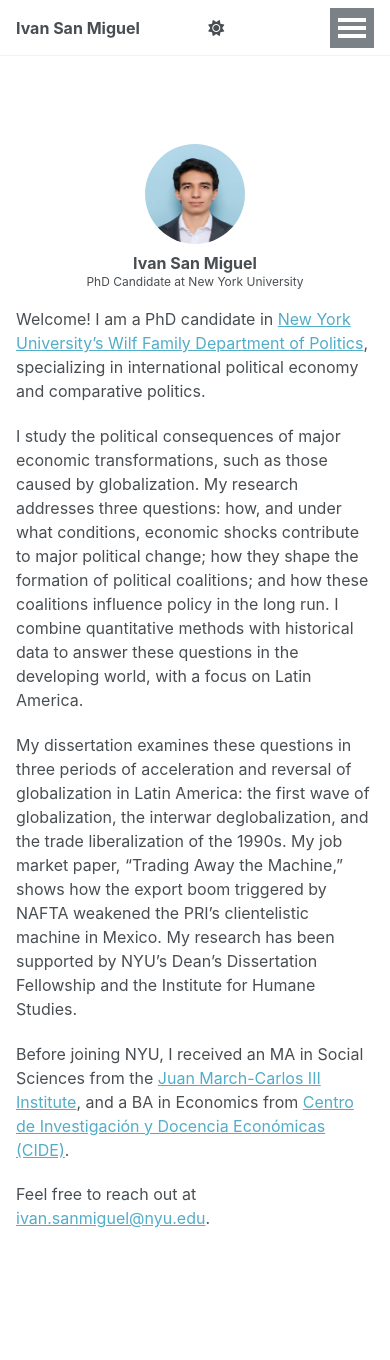
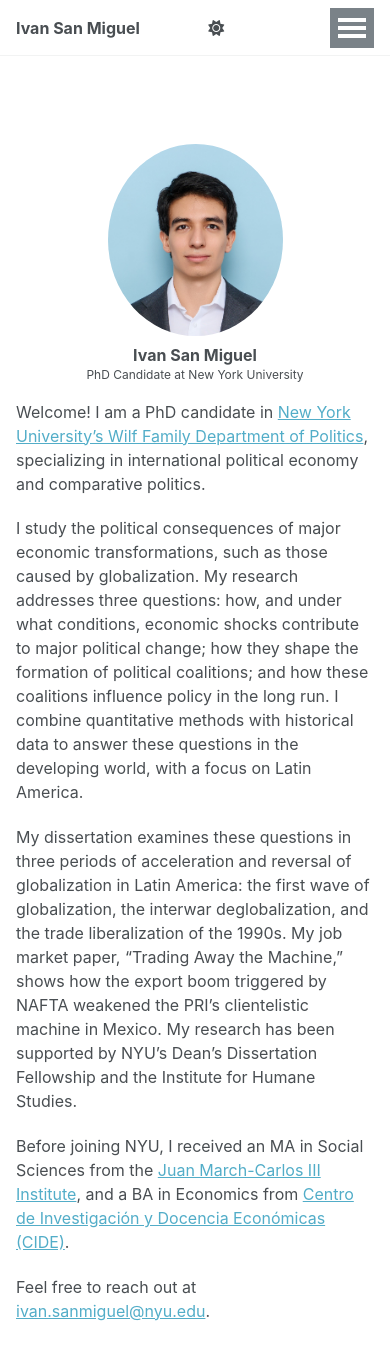
Before and after one commit to IvanSanMiguel/ivansanmiguel.github.io, a Jekyll site: the page built from _pages/about.md, in a window 390 px wide and 1400 px high. Shown: the top 1360 px of the window. Built offline with Jekyll 4.4.1, drawn with Linux system fonts in a browser that asks for light colours; a script that is not in the unit is left out.

Commit message:
Fix mobile avatar: custom.css was forcing 100px with !important
Co-Authored-By: Claude Opus 4.6 <noreply@anthropic.com>

```diff
--- a/assets/css/custom.css
+++ b/assets/css/custom.css
@@ -1,9 +1,7 @@
-/* Make the sidebar author photo larger */
-
-/* Optional: slightly smaller on phones */
+/* Mobile author photo */
 @media (max-width: 600px) {
   .author__avatar img {
-    width: 100px !important;
-    height: 100px !important;
+    width: 175px !important;
+    height: auto !important;
   }
 }
```
